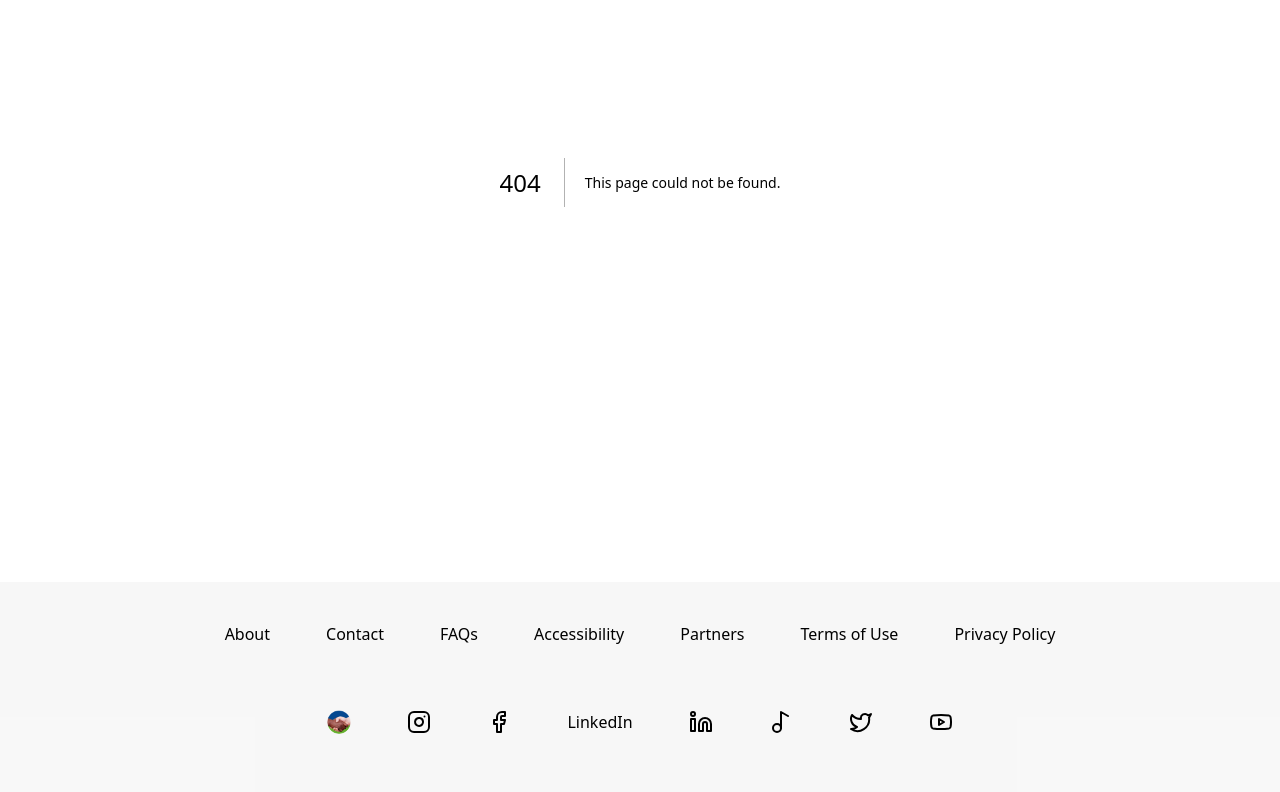
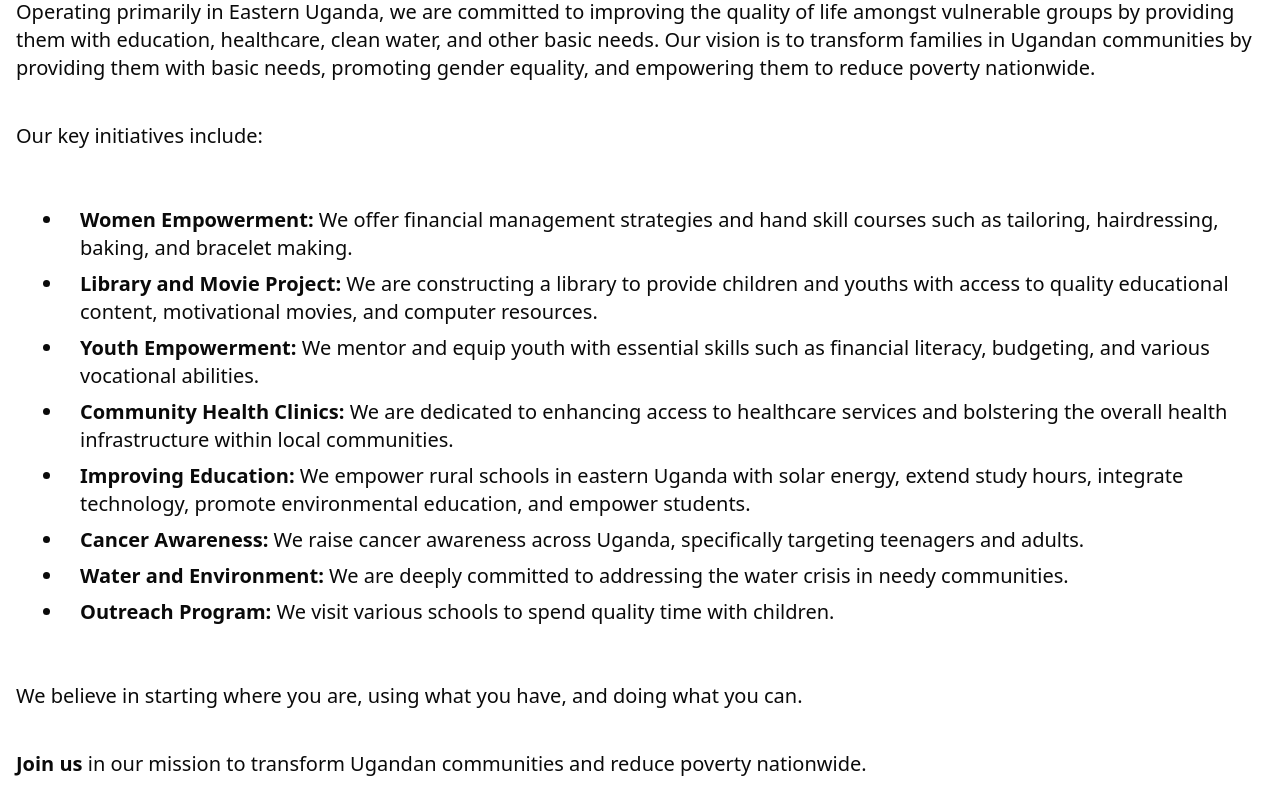
Before and after one commit to 4human-org/murphy-ecommerce-frontend, a Next.js app: page /about in a window 1280 px wide. Before the commit this address had no page. Shown: the part 300-1092 px from the top of the page. Built offline with nearby package versions, Linux system fonts and the light colour scheme.

Commit message:
Add and populate about us page

```diff
--- /dev/null
+++ b/app/about/page.jsx
@@ -0,0 +1,77 @@
+"use client";
+
+export default function Page() {
+  return (
+    <div className="container flex flex-col gap-10 p-4 text-xl">
+      <h2 className="text-center">
+        <strong className="text-[40px]">About Us</strong>
+      </h2>
+      <p className="m-auto">
+        Inspired by a life-changing event, the Murphy Foundation Uganda was
+        established in 2018 as a registered non-governmental, humanitarian
+        organization. Our mission is to support the rights and meet the needs of
+        underprivileged individuals in their communities.
+      </p>
+      <p>
+        Operating primarily in Eastern Uganda, we are committed to improving the
+        quality of life amongst vulnerable groups by providing them with
+        education, healthcare, clean water, and other basic needs. Our vision is
+        to transform families in Ugandan communities by providing them with
+        basic needs, promoting gender equality, and empowering them to reduce
+        poverty nationwide.
+      </p>
+
+      <p>Our key initiatives include: </p>
+      <ul className="m-4 flex flex-col gap-2">
+        <li className="ml-8 list-disc pl-4">
+          <strong>Women Empowerment:</strong> We offer financial management
+          strategies and hand skill courses such as tailoring, hairdressing,
+          baking, and bracelet making.
+        </li>
+        <li className="ml-8 list-disc pl-4">
+          <strong>Library and Movie Project:</strong> We are constructing a
+          library to provide children and youths with access to quality
+          educational content, motivational movies, and computer resources.
+        </li>
+        <li className="ml-8 list-disc pl-4">
+          <strong>Youth Empowerment:</strong> We mentor and equip youth with
+          essential skills such as financial literacy, budgeting, and various
+          vocational abilities.
+        </li>
+        <li className="ml-8 list-disc pl-4">
+          <strong>Community Health Clinics:</strong> We are dedicated to
+          enhancing access to healthcare services and bolstering the overall
+          health infrastructure within local communities.
+        </li>
+        <li className="ml-8 list-disc pl-4">
+          <strong>Improving Education:</strong> We empower rural schools in
+          eastern Uganda with solar energy, extend study hours, integrate
+          technology, promote environmental education, and empower students.
+        </li>
+        <li className="ml-8 list-disc pl-4">
+          <strong>Cancer Awareness:</strong> We raise cancer awareness across
+          Uganda, specifically targeting teenagers and adults.
+        </li>
+        <li className="ml-8 list-disc pl-4">
+          <strong>Water and Environment:</strong> We are deeply committed to
+          addressing the water crisis in needy communities.
+        </li>
+        <li className="ml-8 list-disc pl-4">
+          <strong>Outreach Program:</strong> We visit various schools to spend
+          quality time with children.
+        </li>
+      </ul>
+      <p>
+        We believe in starting where you are, using what you have, and doing
+        what you can.
+      </p>
+      <p>
+        <a href="/">
+          <strong>Join us</strong>
+        </a>{" "}
+        in our mission to transform Ugandan communities and reduce poverty
+        nationwide.
+      </p>
+    </div>
+  );
+}
```
